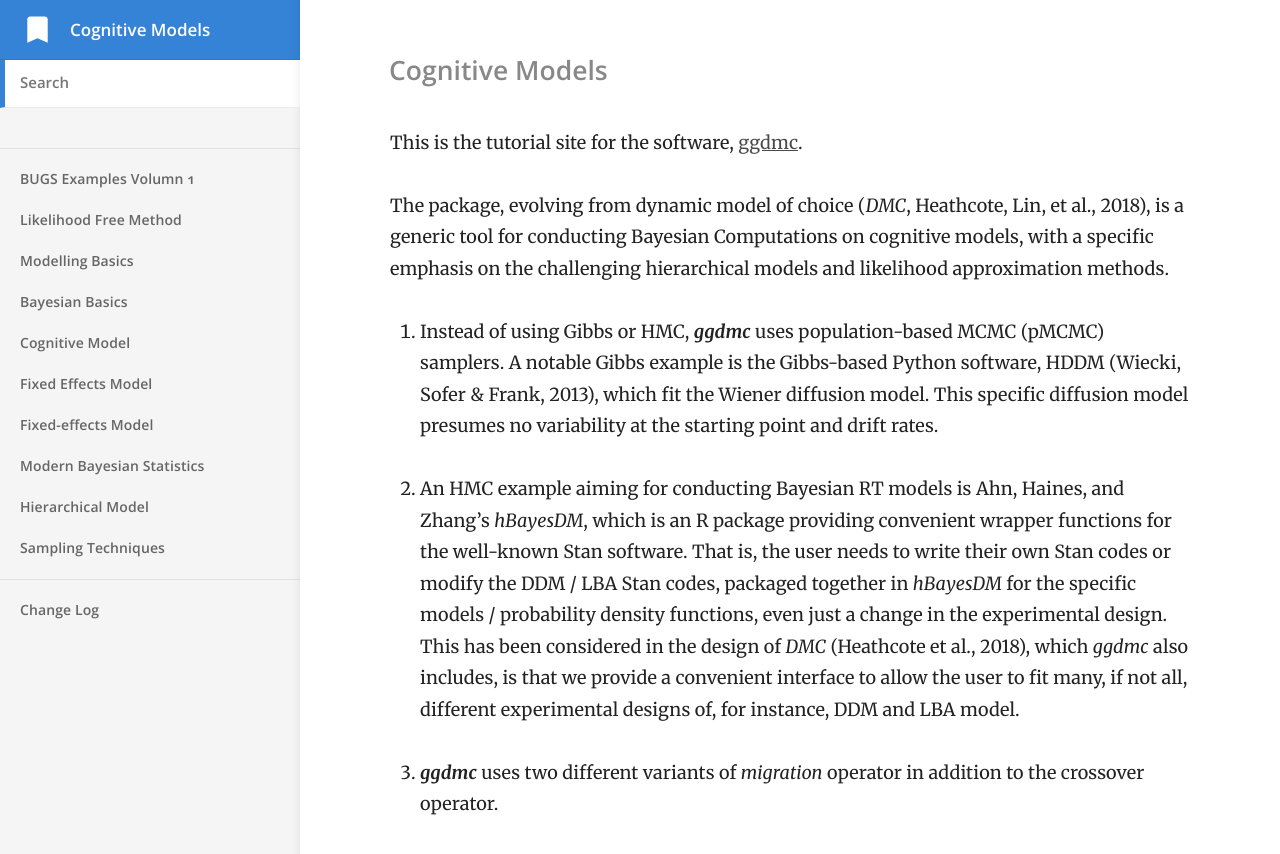
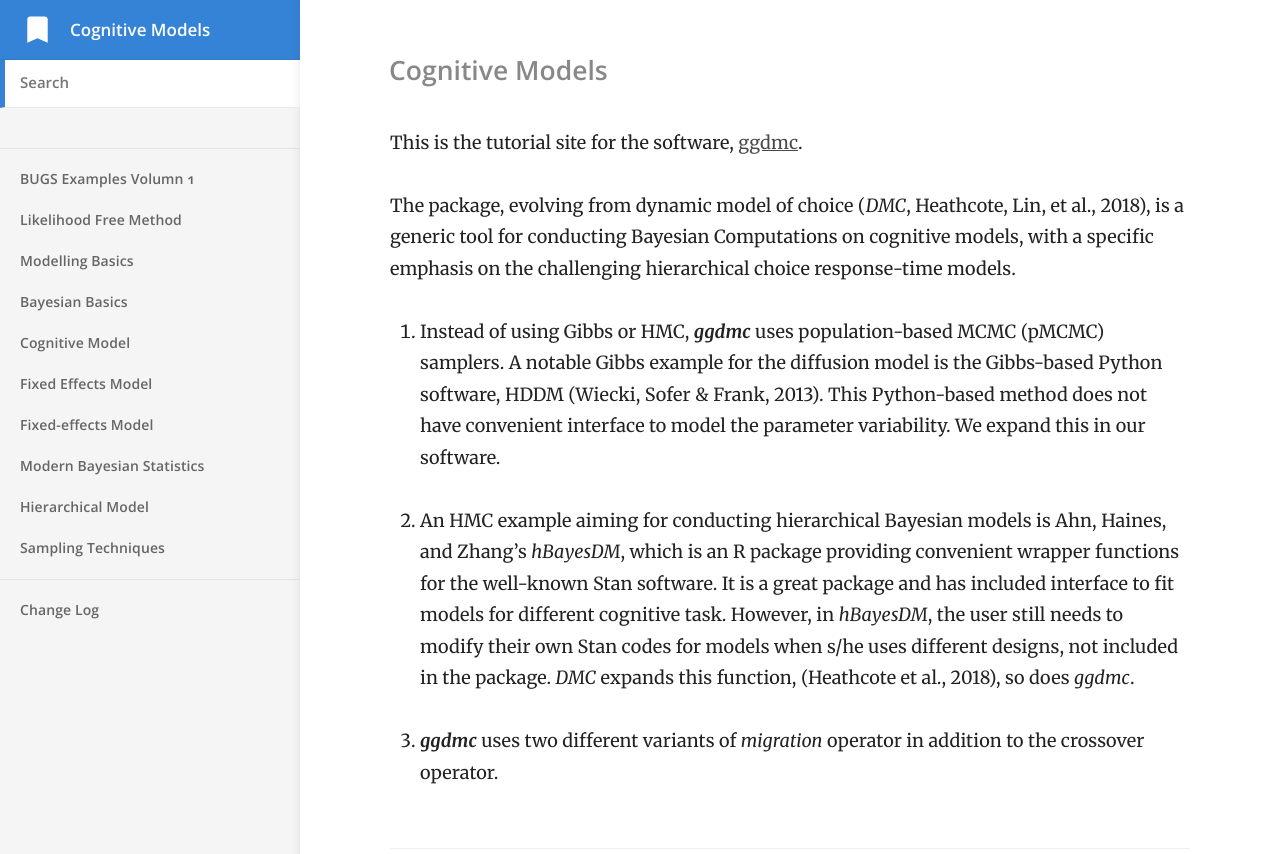
Before and after one commit to yxlin/yxlin.github.io, a Jekyll site: the page built from index.md, in a window 1280 px wide and 900 px high. Shown: the top 854 px of the window. Built offline with Jekyll 4.4.1, drawn with Linux system fonts in a browser that asks for light colours.

Commit message:
update version

```diff
--- a/index.md
+++ b/index.md
@@ -5,24 +5,21 @@ This is the tutorial site for the software, [ggdmc](https://github.com/yxlin/ggd
 
 The package, evolving from dynamic model of choice (_DMC_,
 Heathcote, Lin, et al., 2018), is a generic tool for conducting Bayesian Computations
-on cognitive models, with a specific emphasis on the challenging hierarchical models
-and likelihood approximation methods.
+on cognitive models, with a specific emphasis on the challenging hierarchical
+choice response-time models.
 
 1. Instead of using Gibbs or HMC, **_ggdmc_** uses population-based MCMC (pMCMC)
-samplers. A notable Gibbs example is the Gibbs-based Python software,
-HDDM (Wiecki, Sofer & Frank, 2013), which fit the Wiener diffusion model.
-This specific diffusion model presumes no variability at the starting point
-and drift rates.
+samplers. A notable Gibbs example for the diffusion model is the Gibbs-based
+Python software, HDDM (Wiecki, Sofer & Frank, 2013). This Python-based method
+does not have convenient interface to model the parameter variability. We expand
+this in our software.
 
-2. An HMC example aiming for conducting Bayesian RT models is Ahn, Haines, and
-Zhang's _hBayesDM_, which is an R package providing convenient wrapper functions
-for the well-known Stan software. That is, the user needs to write their own Stan
-codes or modify the DDM / LBA Stan codes, packaged together in _hBayesDM_ for
-the specific models / probability density functions, even just a change in
-the experimental design. This has been considered in the design of _DMC_
-(Heathcote et al., 2018), which _ggdmc_ also includes, is that we provide a
-convenient interface to allow the user to fit many, if not all, different
-experimental designs of, for instance, DDM and LBA model.
+2. An HMC example aiming for conducting hierarchical Bayesian models is Ahn, Haines,
+and Zhang's _hBayesDM_, which is an R package providing convenient wrapper functions
+for the well-known Stan software. It is a great package and has included interface to
+fit models for different cognitive task.  However, in _hBayesDM_, the user still needs
+to modify their own Stan codes for models when s/he uses different designs, not included
+in the package.  _DMC_ expands this function, (Heathcote et al., 2018), so does _ggdmc_.
 
 3. **_ggdmc_** uses two different variants of _migration_ operator in addition to
 the crossover operator.
```
